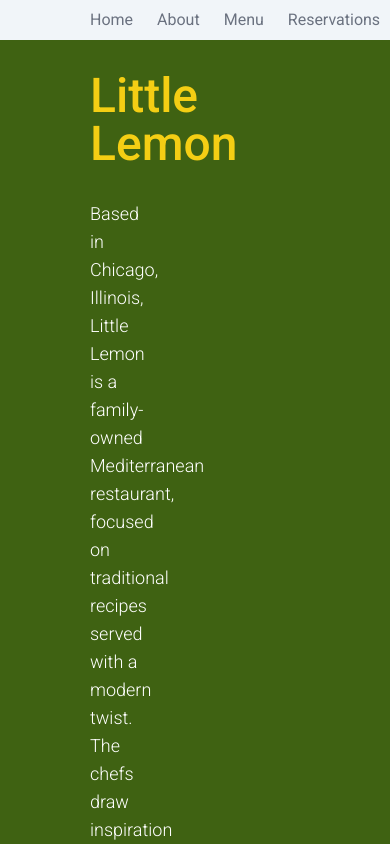
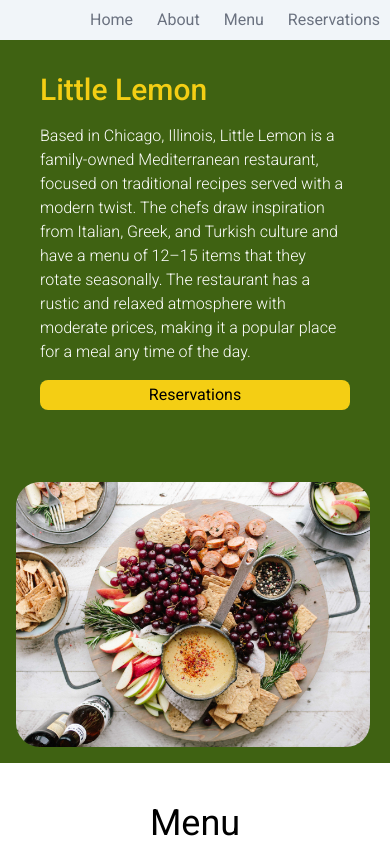
Before and after one commit to kingkwongsta/coursera-capstone-little-lemon, a React (Create React App) app: page / in a window 390 px wide. Shown: the top 844 px of the page. Built offline with nearby package versions, Linux system fonts and the light colour scheme.

Commit message:
hero component responsive

```diff
--- a/src/pages/hero.jsx
+++ b/src/pages/hero.jsx
@@ -3,12 +3,12 @@ import HeroImage from "./../images/hero.jpg";
 
 function Hero() {
   return (
-    <div className="flex flex-row items-center bg-lime-800">
-      <div className="w-3/5 justify-center p-8 mx-5 pl-[70px] pr-[100px]">
-        <h2 className="text-5xl text-[#f4ce14] font-medium mb-8">
+    <div className="flex flex-col lg:flex-row items-center bg-lime-800">
+      <div className="lg:w-3/5 justify-center p-8 mx-5 pl-5 lg:pl-20 pr-5 lg:pr-20">
+        <h2 className="text-3xl lg:text-5xl text-[#f4ce14] font-medium mb-4 lg:mb-8">
           Little Lemon
         </h2>
-        <p className="text-lg text-white font-light">
+        <p className="text-base lg:text-lg text-white font-light mb-4 lg:mb-8">
           Based in Chicago, Illinois, Little Lemon is a family-owned
           Mediterranean restaurant, focused on traditional recipes served with a
           modern twist. The chefs draw inspiration from Italian, Greek, and
@@ -17,13 +17,13 @@ function Hero() {
           moderate prices, making it a popular place for a meal any time of the
           day.
         </p>
-        <button className="w-[300px] h-[30px] bg-[#f4ce14] rounded-lg my-6">
+        <button className="w-full lg:w-[300px] h-[30px] lg:h-[40px] bg-[#f4ce14] rounded-lg mb-6 lg:mb-0">
           Reservations
         </button>
       </div>
-      <div className="w-2/5 flex justify-center p-4 pr-[70px]">
+      <div className="w-full lg:w-2/5 flex justify-center p-4 pr-5 lg:pr-20">
         <img
-          className="max-h-[350px] rounded-3xl"
+          className="max-h-[300px] lg:max-h-[350px] rounded-3xl"
           src={HeroImage}
           alt="hero-food"
         />
--- a/src/pages/reservations.jsx
+++ b/src/pages/reservations.jsx
@@ -1,10 +1,10 @@
 import React from "react";
 import ResyImage from "./../images/resy.jpg";
-import ResyForm from "../components/ReservationForm";
+import ResyForm from "../components/reservationform";
 
 function Reservations() {
   return (
-    <div className="flex flex-row justify-around mt-12">
+    <div className="flex flex-row justify-around align-middle mt-12">
       <div>
         <ResyForm />
       </div>
--- a/src/routes/ReservationsRoute.jsx
+++ b/src/routes/ReservationsRoute.jsx
@@ -1,11 +1,13 @@
 import React from "react";
 import NavBar from "./../components/navbar";
 import Footer from "../components/footer";
+import Reservations from "../pages/reservations";
 
 function ReservationsRoute() {
   return (
     <>
       <NavBar />
+      <Reservations />
       <Footer />
     </>
   );
```
